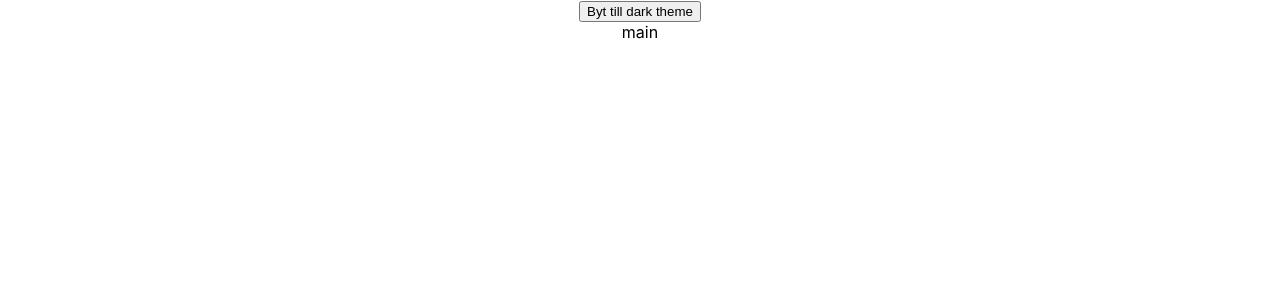
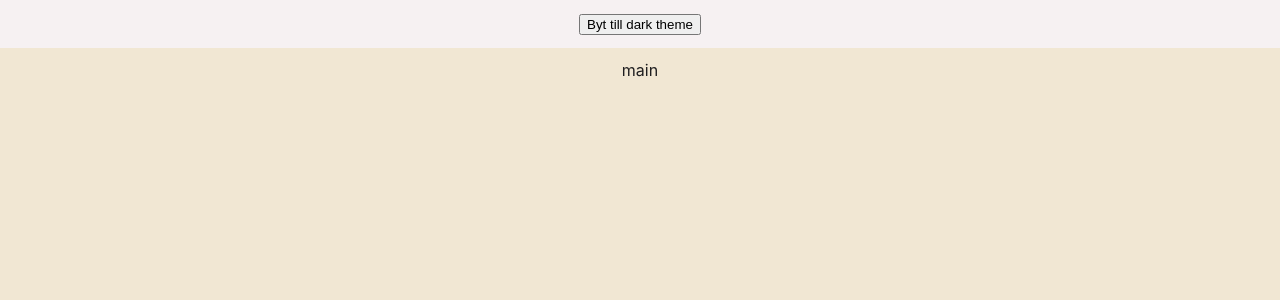
Before and after one commit to cm-net21-webbramverk/12-state-management, a React (Vite) app: page / in a window 1280 px wide. Shown: the top 300 px of the page. Built offline with nearby package versions, Linux system fonts and the light colour scheme.

Commit message:
CSS and README.md

```diff
--- a/src/App.css
+++ b/src/App.css
@@ -1,3 +1,34 @@
-.App {
-  text-align: center;
+body {
+	margin: 0em;
+	padding: 0em;
 }
+.app {
+	text-align: center;
+	background-color: #F6F1F2;
+	color: #201F20;
+	min-height: 100vh;
+	display: flex;
+	flex-direction: column;
+}
+.app.dark {
+	background-color: #201F20;
+	color: #F6F1F2;
+}
+
+.app header {
+	padding: 0.8em 1.2em;
+	margin: 0em;
+}
+.app main {
+	padding: 0.8em 1.2em;
+	margin: 0em;
+	background-color: #F1E7D3;
+	flex-grow: 1;
+}
+.app.dark main {
+	background-color: #201F20;
+	color: #F1E7D3;
+}
+.app button {
+
+}
--- a/src/App.jsx
+++ b/src/App.jsx
@@ -12,7 +12,7 @@ function App() {
 
 	return (
 		<ThemeContext.Provider value={context} >
-			<div className="App">
+			<div className={"app " + themeString}>
 				<Header />
 				<main>
 				main
```
Also changed, not shown: 1 other file (tests, documents, lock files or other folders).
